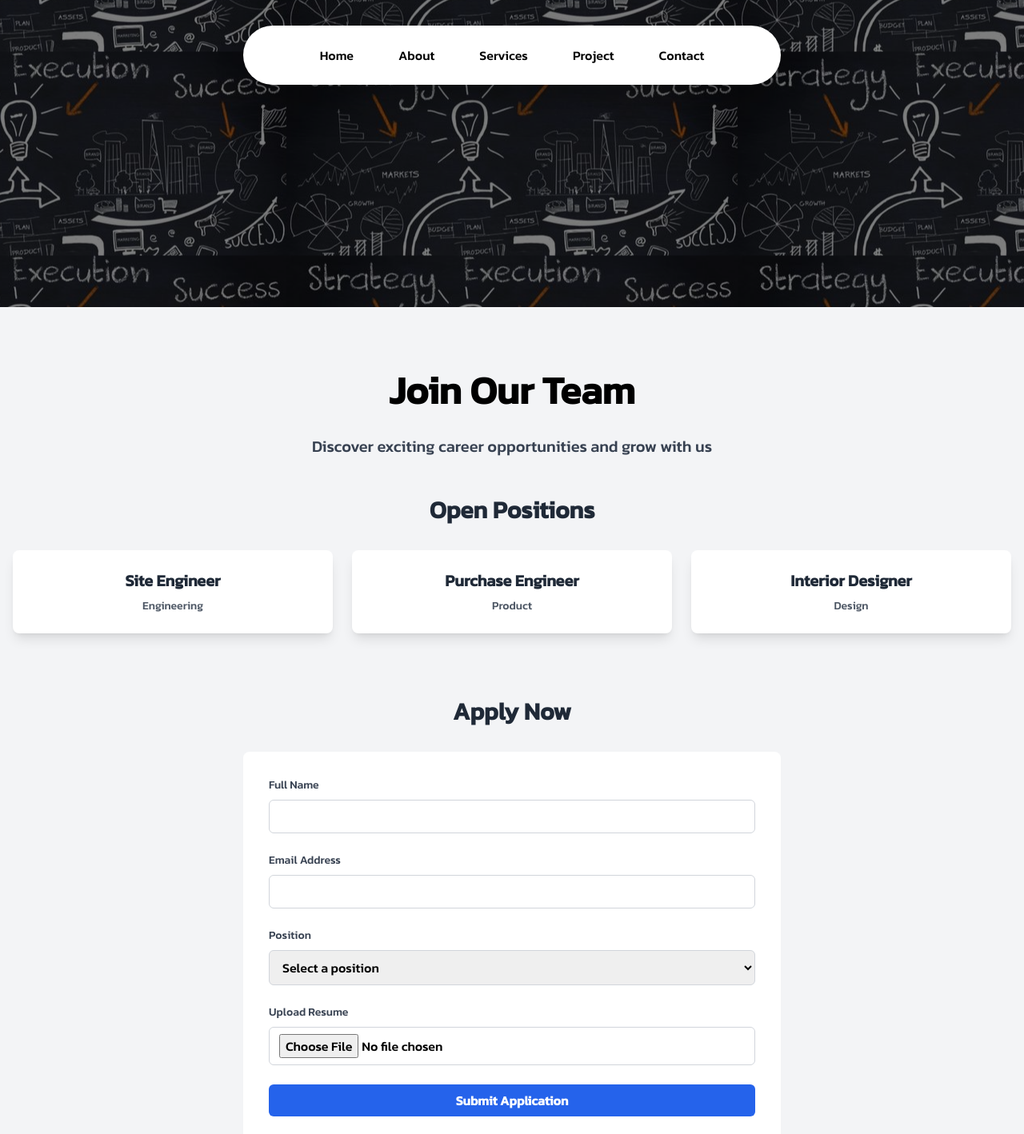
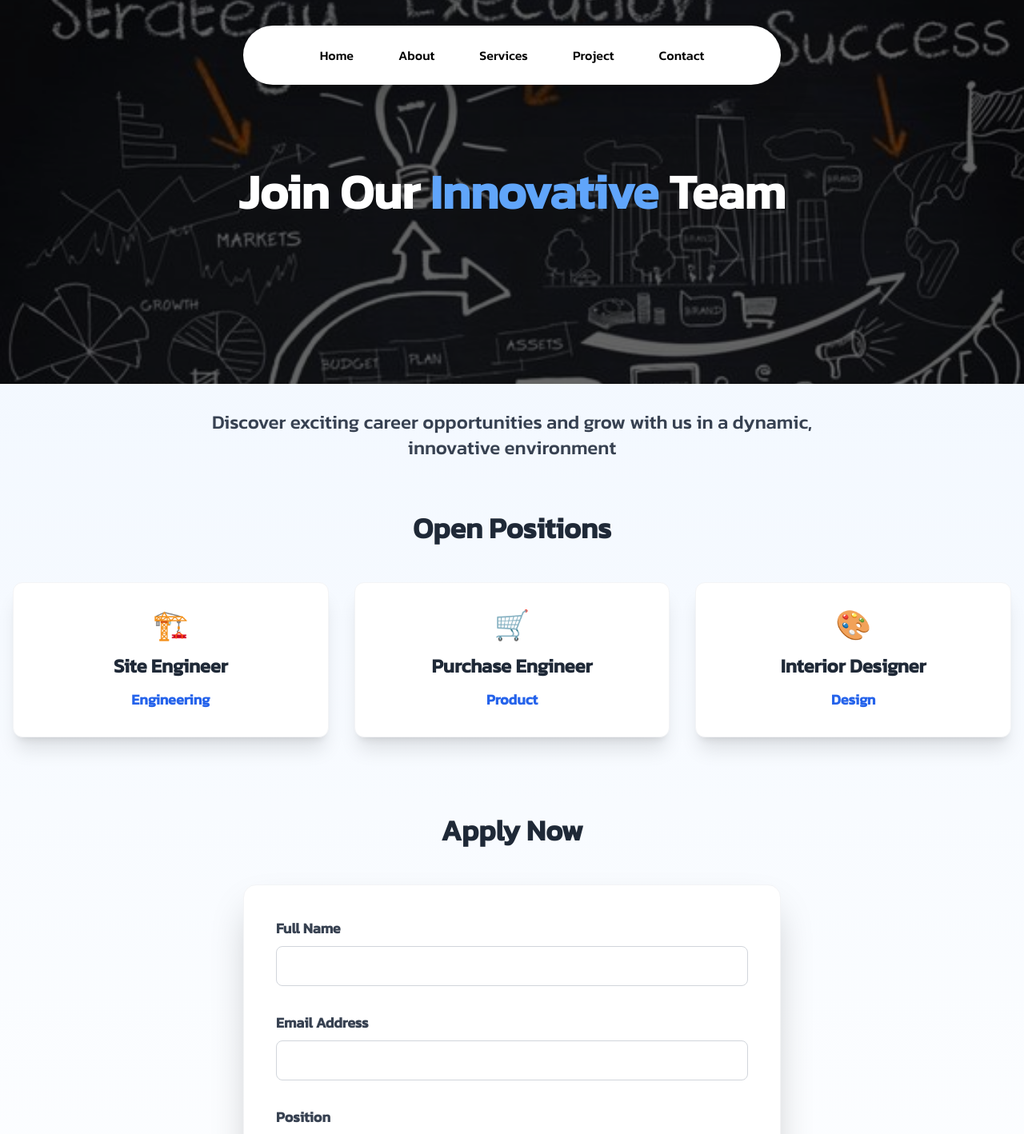
Before and after one commit to AkshayKalamkarr/supremeinfrastructure, a Next.js app: page /contact/career in a window 1280 px wide. Shown: the top 1418 px of the page at 80% size. Built offline with nearby package versions, Linux system fonts and the light colour scheme.

Commit message:
new code

```diff
--- a/app/contact/career/page.jsx
+++ b/app/contact/career/page.jsx
@@ -25,71 +25,85 @@ const CareerPage = () => {
     };
 
     const jobs = [
-        { title: 'Site Engineer', department: 'Engineering' },
-        { title: 'Purchase Engineer', department: 'Product' },
-        { title: 'Interior Designer', department: 'Design' },
+        { title: 'Site Engineer', department: 'Engineering', icon: '🏗️' },
+        { title: 'Purchase Engineer', department: 'Product', icon: '🛒' },
+        { title: 'Interior Designer', department: 'Design', icon: '🎨' },
     ];
 
     return (
-        <div className="min-h-screen bg-gray-100">
-            <div className="h-96 bg-fill bg-center relative" style={{ backgroundImage: "url('/images/careerBackground.jpg')" }}>
-                <div className="absolute inset-0 bg-black bg-opacity-50 flex items-center justify-center">
-                    {/* <h1 className="text-5xl font-bold text-white">Join Our Team</h1> */}
+        <div className="min-h-screen bg-gradient-to-b from-blue-50 to-white">
+            <div className="h-[60vh] bg-cover bg-center relative" style={{ backgroundImage: "url('/images/careerBackground.jpg')" }}>
+                <div className="absolute inset-0 bg-black bg-opacity-60 flex items-center justify-center">
+                    <motion.h1
+                        initial={{ opacity: 0, y: -50 }}
+                        animate={{ opacity: 1, y: 0 }}
+                        transition={{ duration: 1 }}
+                        className="text-6xl font-extrabold text-white text-center leading-tight"
+                    >
+                        Join Our <span className="text-blue-400">Innovative</span> Team
+                    </motion.h1>
                 </div>
             </div>
 
-            <main className="container mx-auto px-4 py-20">
-            <h1 className="text-5xl font-bold text-center text-black">Join Our Team</h1>
-                <p className="text-xl text-center mb-12 mt-8 text-gray-700">Discover exciting career opportunities and grow with us</p>
+            <main className="container mx-auto px-4 py-20 -mt-20 relative z-10">
+                <motion.p
+                    initial={{ opacity: 0 }}
+                    animate={{ opacity: 1 }}
+                    transition={{ delay: 0.5, duration: 1 }}
+                    className="text-2xl text-center mb-16 mt-8 text-gray-700 max-w-3xl mx-auto"
+                >
+                    Discover exciting career opportunities and grow with us in a dynamic, innovative environment
+                </motion.p>
 
-                <section className="mb-20">
-                    <h2 className="text-3xl font-semibold mb-8 text-center text-gray-800">Open Positions</h2>
-                    <div className="grid grid-cols-1 md:grid-cols-2 lg:grid-cols-3 gap-6">
+                <section className="mb-24">
+                    <h2 className="text-4xl font-bold mb-12 text-center text-gray-800">Open Positions</h2>
+                    <div className="grid grid-cols-1 md:grid-cols-2 lg:grid-cols-3 gap-8">
                         {jobs.map((job, index) => (
                             <motion.div
                                 key={index}
-                                className="bg-white shadow-lg rounded-lg p-6 hover:shadow-xl transition duration-300 text-center"
-                                whileHover={{ scale: 1.05 }}
+                                className="bg-white shadow-xl rounded-xl p-8 hover:shadow-2xl transition duration-300 text-center border border-gray-100"
+                                whileHover={{ scale: 1.05, rotate: 1 }}
                                 whileTap={{ scale: 0.95 }}
                             >
-                                <h3 className="text-xl font-semibold mb-2 text-gray-800">{job.title}</h3>
-                                <p className="text-sm text-gray-600">{job.department}</p>
+                                <div className="text-4xl mb-4">{job.icon}</div>
+                                <h3 className="text-2xl font-bold mb-3 text-gray-800">{job.title}</h3>
+                                <p className="text-lg text-blue-600 font-semibold">{job.department}</p>
                             </motion.div>
                         ))}
                     </div>
                 </section>
 
                 <section>
-                    <h2 className="text-3xl font-semibold mb-8 text-center text-gray-800">Apply Now</h2>
-                    <form onSubmit={handleSubmit} className="max-w-2xl mx-auto bg-white  rounded-lg p-8">
-                        <div className="mb-6">
-                            <label htmlFor="name" className="block mb-2 text-sm font-medium text-gray-700">Full Name</label>
+                    <h2 className="text-4xl font-bold mb-12 text-center text-gray-800">Apply Now</h2>
+                    <form onSubmit={handleSubmit} className="max-w-2xl mx-auto bg-white shadow-2xl rounded-2xl p-10 border border-gray-100">
+                        <div className="mb-8">
+                            <label htmlFor="name" className="block mb-2 text-lg font-semibold text-gray-700">Full Name</label>
                             <input
                                 type="text"
                                 id="name"
                                 name="name"
-                                className="w-full px-3 py-2 border border-gray-300 rounded-md focus:outline-none focus:ring-2 focus:ring-blue-500"
+                                className="w-full px-4 py-3 border border-gray-300 rounded-lg focus:outline-none focus:ring-2 focus:ring-blue-500 transition duration-300"
                                 required
                                 onChange={handleChange}
                             />
                         </div>
-                        <div className="mb-6">
-                            <label htmlFor="email" className="block mb-2 text-sm font-medium text-gray-700">Email Address</label>
+                        <div className="mb-8">
+                            <label htmlFor="email" className="block mb-2 text-lg font-semibold text-gray-700">Email Address</label>
                             <input
                                 type="email"
                                 id="email"
                                 name="email"
-                                className="w-full px-3 py-2 border border-gray-300 rounded-md focus:outline-none focus:ring-2 focus:ring-blue-500"
+                                className="w-full px-4 py-3 border border-gray-300 rounded-lg focus:outline-none focus:ring-2 focus:ring-blue-500 transition duration-300"
                                 required
                                 onChange={handleChange}
                             />
                         </div>
-                        <div className="mb-6">
-                            <label htmlFor="position" className="block mb-2 text-sm font-medium text-gray-700">Position</label>
+                        <div className="mb-8">
+                            <label htmlFor="position" className="block mb-2 text-lg font-semibold text-gray-700">Position</label>
                             <select
                                 id="position"
                                 name="position"
-                                className="w-full px-3 py-2 border border-gray-300 rounded-md focus:outline-none focus:ring-2 focus:ring-blue-500"
+                                className="w-full px-4 py-3 border border-gray-300 rounded-lg focus:outline-none focus:ring-2 focus:ring-blue-500 transition duration-300"
                                 required
                                 onChange={handleChange}
                             >
@@ -99,21 +113,21 @@ const CareerPage = () => {
                                 ))}
                             </select>
                         </div>
-                        <div className="mb-6">
-                            <label htmlFor="resume" className="block mb-2 text-sm font-medium text-gray-700">Upload Resume</label>
+                        <div className="mb-10">
+                            <label htmlFor="resume" className="block mb-2 text-lg font-semibold text-gray-700">Upload Resume</label>
                             <input
                                 type="file"
                                 id="resume"
                                 name="resume"
                                 accept=".pdf,.doc,.docx"
-                                className="w-full px-3 py-2 border border-gray-300 rounded-md focus:outline-none focus:ring-2 focus:ring-blue-500"
+                                className="w-full px-4 py-3 border border-gray-300 rounded-lg focus:outline-none focus:ring-2 focus:ring-blue-500 transition duration-300"
                                 required
                                 onChange={handleChange}
                             />
                         </div>
                         <motion.button
                             type="submit"
-                            className="w-full bg-blue-600 hover:bg-blue-700 text-white font-bold py-2 px-4 rounded-md transition duration-300"
+                            className="w-full bg-blue-600 hover:bg-blue-700 text-white text-lg font-bold py-3 px-6 rounded-lg transition duration-300 transform hover:-translate-y-1"
                             whileHover={{ scale: 1.05 }}
                             whileTap={{ scale: 0.95 }}
                         >
```
